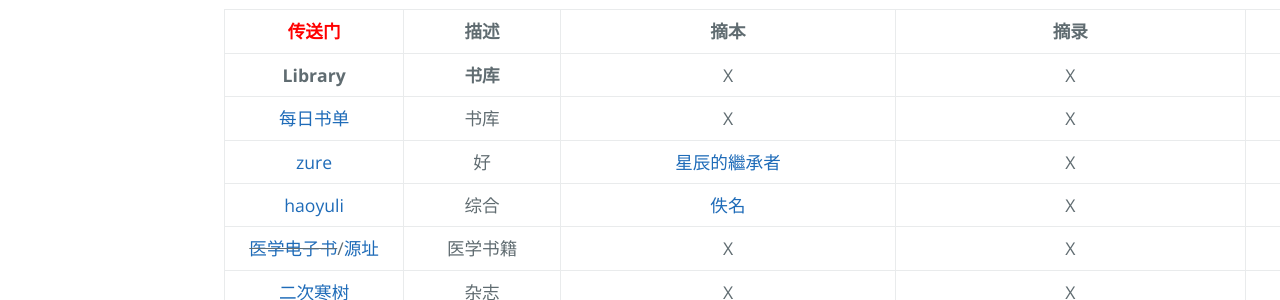
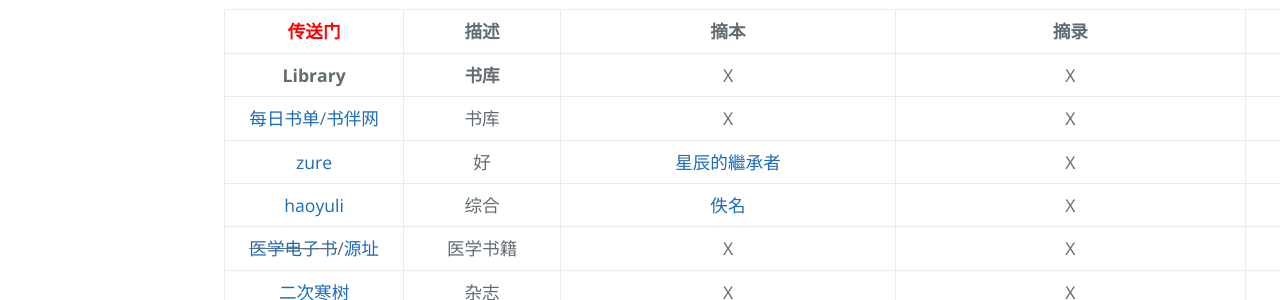
Before and after one commit to AmbroseRen/test, a Jekyll site: the page built from Library/BookSearch.md, in a window 1280 px wide and 900 px high. Shown: the part 170-470 px from the top of the window. Built offline with Jekyll 4.4.1, drawn with Linux system fonts in a browser that asks for light colours; our own code applies the rules of GitHub Pages for plain Markdown files; the repository's description, which GitHub fills in, is left out.

Commit message:
Update BookSearch.md

```diff
--- a/Library/BookSearch.md
+++ b/Library/BookSearch.md
@@ -9,7 +9,7 @@
 | <font color="#ff0000">传送门</font> | 描述 | 摘本 | 摘录 | 摘引 |
 |:---:|:---:|:---:|:---:|:---:|
 | __Library__ | __书库__ | X | X | X |
-| [每日书单](https://pan.shudan.vip/) | 书库 | X | X | X |
+| [每日书单](https://pan.shudan.vip/)/[书伴网](https://www.shuban.net/) | 书库 | X | X | X |
 | [zure](https://zure.fun/) | 好 | [星辰的繼承者](https://zure.fun/book/fc466fba-b68d-11e8-8364-560001a72e1e/) | X | X |
 | [haoyuli](http://book.haoyuli.cn/Z.1.%E7%9B%AE%E5%BD%95%E7%B4%A2%E5%BC%95/%E5%85%A8%E9%83%A8.html) | 综合 | [佚名](https://http561856124.wordpress.com/) | X | X |
 | ~~[医学电子书](https://yixueshu.gitee.io/)~~/[源址](https://github.com/scienceasdf/medical-books/releases) | 医学书籍 | X | X | X |
```
